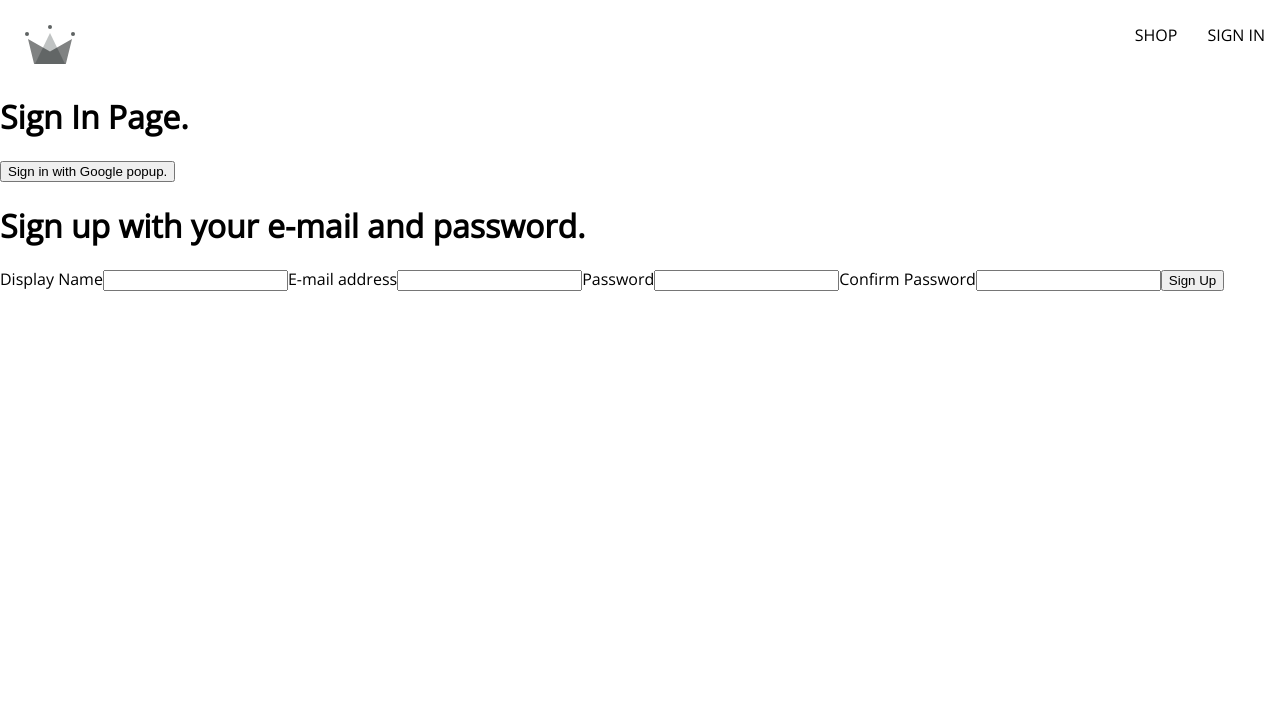
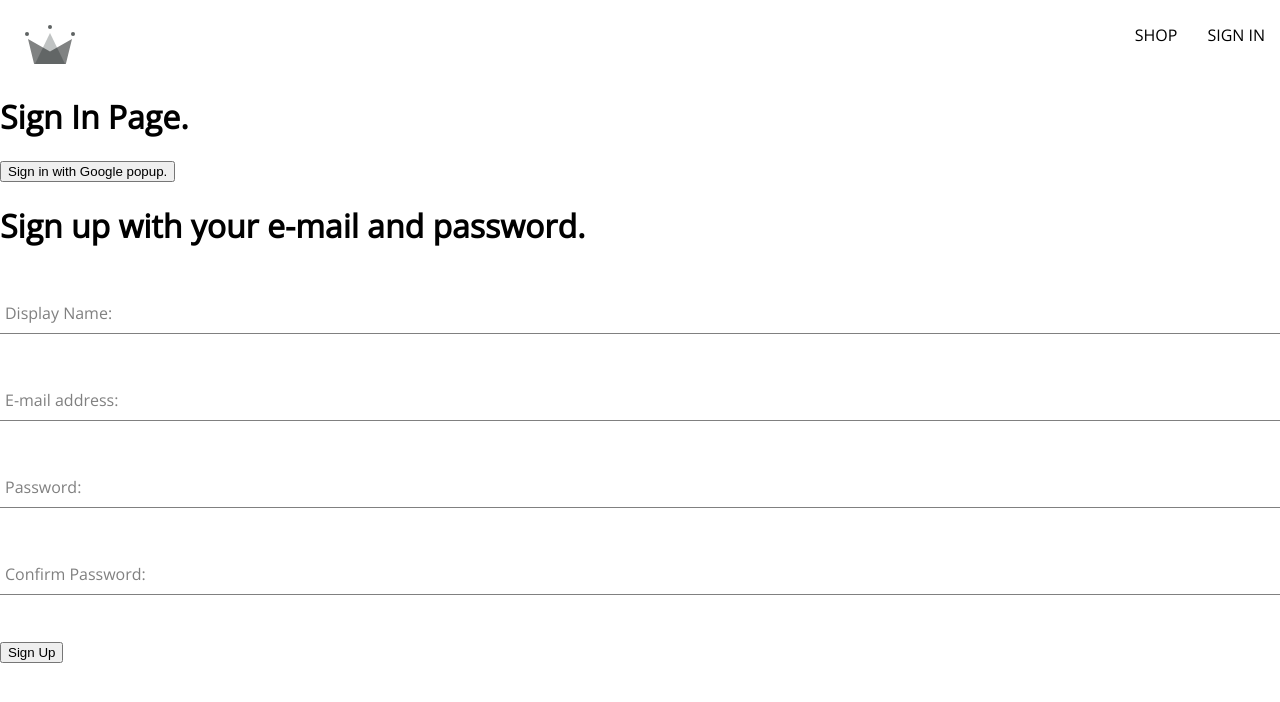
Before and after one commit to mhVxVNMwXkm9s4Ze9VASei/crwn-clothing, a React (Create React App) app: page /sign-in in a window 1280 px wide. Shown: the top 702 px of the page. Built offline with nearby package versions, Linux system fonts and the light colour scheme.

Commit message:
Added styling
Also refactored inputs and made a new component (FormInput) instead.

```diff
--- /dev/null
+++ b/src/components/form-input/form-input.component.jsx
@@ -0,0 +1,12 @@
+import "./form-input.styles.scss";
+
+const FormInput = ({ label, ...otherProps }) => {
+  return (
+    <div className="form-input-group">
+      <input className="form-input" {...otherProps} />
+      {label && <label className={(otherProps.value.length ? "shrink" : "") + " form-input-label"}>{label}:</label>}
+    </div>
+  );
+}
+
+export default FormInput;
--- /dev/null
+++ b/src/components/form-input/form-input.styles.scss
@@ -0,0 +1,54 @@
+$sub-color: grey;
+$main-color: black;
+
+@mixin shrinkLabel {
+  top: -14px;
+  font-size: 12px;
+  color: $main-color;
+}
+
+.form-input-group {
+  position: relative;
+  margin: 45px 0;
+
+  .form-input {
+    background: none;
+    background-color: white;
+    color: $sub-color;
+    font-size: 18px;
+    padding: 10px 10px 10px 5px;
+    display: block;
+    width: 100%;
+    border: none;
+    border-radius: 0;
+    border-bottom: 1px solid $sub-color;
+    margin: 25px 0;
+
+    &:focus {
+      outline: none;
+    }
+
+    &:focus ~ .form-input-label {
+      @include shrinkLabel();
+    }
+  }
+
+  input[type='password'] {
+    letter-spacing: 0.3em;
+  }
+
+  .form-input-label {
+    color: $sub-color;
+    font-size: 16px;
+    font-weight: normal;
+    position: absolute;
+    pointer-events: none;
+    left: 5px;
+    top: 10px;
+    transition: 300ms ease all;
+
+    &.shrink {
+      @include shrinkLabel();
+    }
+  }
+}
--- a/src/components/sign-up-form/sign-up-form.component.jsx
+++ b/src/components/sign-up-form/sign-up-form.component.jsx
@@ -1,4 +1,5 @@
 import { useState } from "react";
+import FormInput from "../form-input/form-input.component";
 import { createAuthUserWithEmailAndPassword, createUserDocumentFromAuth } from "../../utils/firebase/firebase.utils";
 
 const defaultFormFields = {
@@ -51,32 +52,32 @@
     <div>
       <h1>Sign up with your e-mail and password.</h1>
       <form onSubmit={handleSubmit}>
-        <label>Display Name</label>
-        <input
+        <FormInput
+          label="Display Name"
           type="text"
           required
           onChange={handleChange}
           name="displayName"
           value={displayName}
         />
-        <label>E-mail address</label>
-        <input
+        <FormInput
+          label="E-mail address"
           type="email"
           required
           onChange={handleChange}
           name="email"
           value={email}
         />
-        <label>Password</label>
-        <input
+        <FormInput
+          label="Password"
           type="password"
           required
           onChange={handleChange}
           name="password"
           value={password}
         />
-        <label>Confirm Password</label>
-        <input
+        <FormInput
+          label="Confirm Password"
           type="password"
           required
           onChange={handleChange}
```
